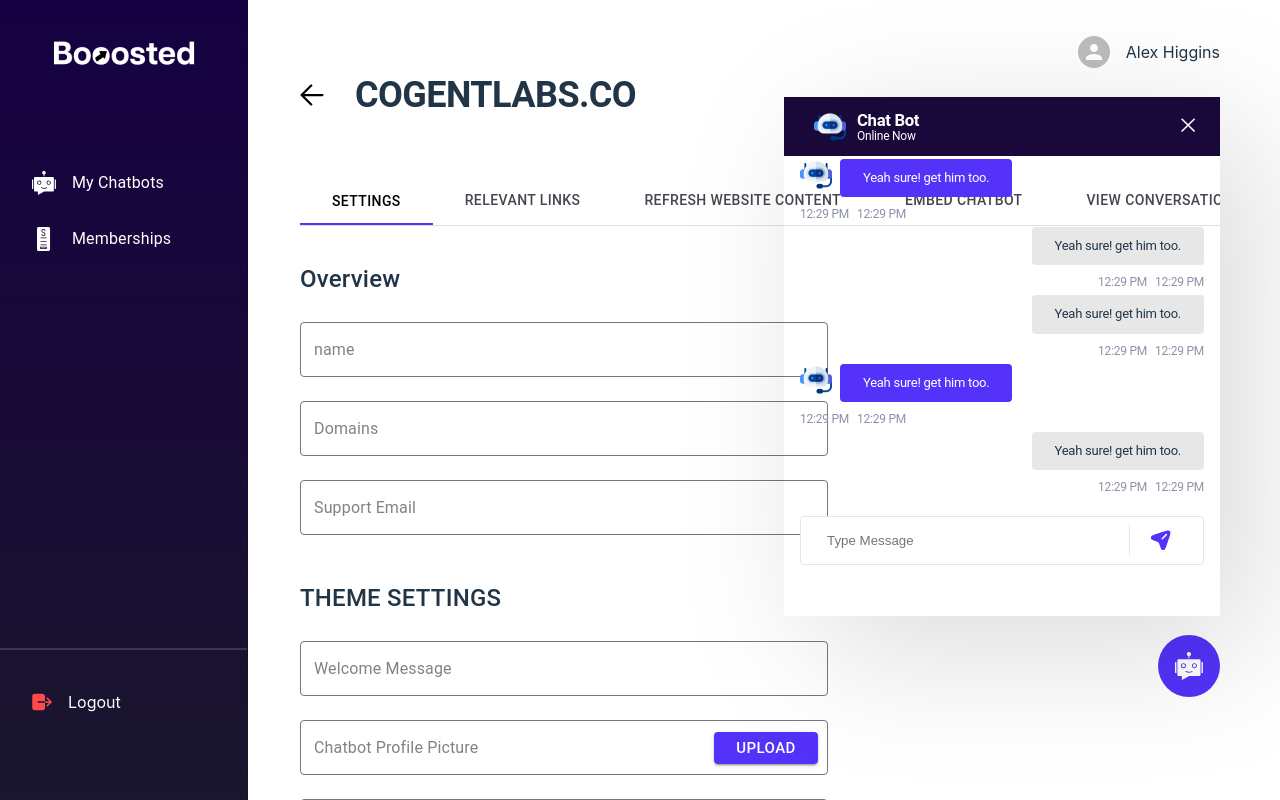
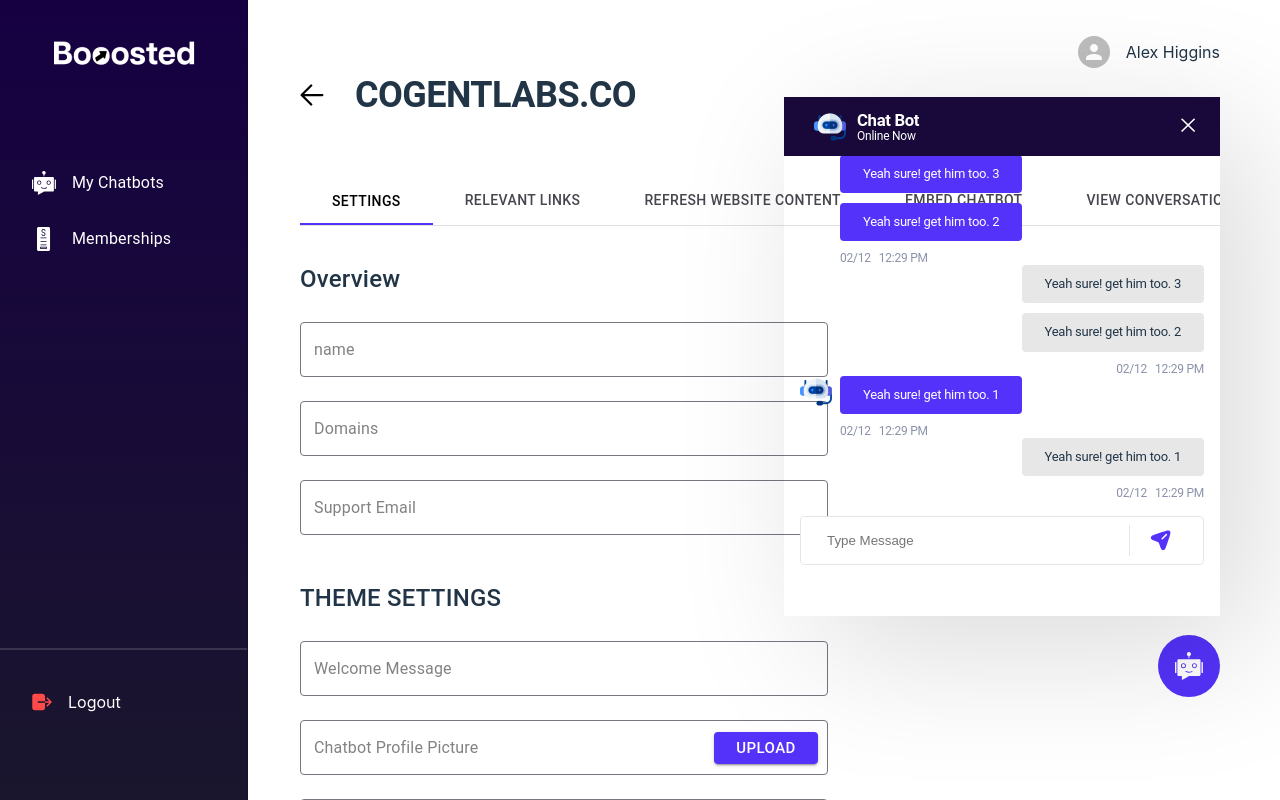
Before and after one commit to M-Faheem1/Boosted, a React (Vite) app: page / in a window 1280 px wide. Both pictures are taken after a click on the element 1189 px from the left and 669 px from the top of the page. Shown: the top 800 px of the page. Built offline with nearby package versions, Linux system fonts and the light colour scheme.

Commit message:
fix chat popui (#9)

```diff
--- a/src/App.css
+++ b/src/App.css
@@ -71,20 +71,33 @@
 .chat-bot .bot-popup .bot-chat .bot-body .msgs-scroller .label-wrapper {
   display: flex;
   gap: 8px;
+  margin-left: 40px;
 }
 .chat-bot .bot-popup .bot-chat .bot-body .msgs-scroller .message-wrapper {
   display: flex;
   gap: 8px;
+}
+.chat-bot .bot-popup .bot-chat .bot-body .msgs-scroller .message-sent-wrapper {
+  display: flex;
+  flex-direction: column-reverse;
+}
+.chat-bot .bot-popup .bot-chat .bot-body .msgs-scroller .message-sent-wrapper .display-date,
+.chat-bot .bot-popup .bot-chat .bot-body .msgs-scroller .message-sent-wrapper .display-time {
+  display: none;
+}
+.chat-bot .bot-popup .bot-chat .bot-body .msgs-scroller .message-sent-wrapper .msg-sent:first-of-type .display-date,
+.chat-bot .bot-popup .bot-chat .bot-body .msgs-scroller .message-sent-wrapper .msg-sent:first-of-type .display-time {
+  display: block;
 }
 .chat-bot .bot-popup .bot-chat .bot-body .msgs-scroller .msg-sent {
   display: flex;
   flex-direction: column;
   align-items: flex-end;
   justify-content: end;
-  margin-bottom: 6px;
 }
 .chat-bot .bot-popup .bot-chat .bot-body .msgs-scroller .msg-sent p {
   box-sizing: border-box;
+  word-break: break-all;
   padding: 11px 23px;
   border-radius: 4px;
   background: #e7e7e7;
@@ -102,12 +115,29 @@
   letter-spacing: -0.02em;
   color: #8a91a8;
 }
+.chat-bot .bot-popup .bot-chat .bot-body .msgs-scroller .message-receive-wrapper {
+  display: flex;
+  flex-direction: column-reverse;
+}
+.chat-bot .bot-popup .bot-chat .bot-body .msgs-scroller .message-receive-wrapper .svg-wrapper {
+  visibility: hidden;
+}
+.chat-bot .bot-popup .bot-chat .bot-body .msgs-scroller .message-receive-wrapper .msg-receive:last-of-type .svg-wrapper {
+  visibility: visible;
+}
+.chat-bot .bot-popup .bot-chat .bot-body .msgs-scroller .message-receive-wrapper .display-date,
+.chat-bot .bot-popup .bot-chat .bot-body .msgs-scroller .message-receive-wrapper .display-time {
+  display: none;
+}
+.chat-bot .bot-popup .bot-chat .bot-body .msgs-scroller .message-receive-wrapper .msg-receive:first-of-type .display-date,
+.chat-bot .bot-popup .bot-chat .bot-body .msgs-scroller .message-receive-wrapper .msg-receive:first-of-type .display-time {
+  display: block;
+}
 .chat-bot .bot-popup .bot-chat .bot-body .msgs-scroller .msg-receive {
   display: flex;
   flex-direction: column;
   align-items: flex-start;
   justify-content: end;
-  margin-bottom: 6px;
 }
 .chat-bot .bot-popup .bot-chat .bot-body .msgs-scroller .msg-receive p {
   box-sizing: border-box;
@@ -122,6 +152,7 @@
   line-height: 16.2px;
   letter-spacing: -0.02em;
   margin-bottom: 10px;
+  word-break: break-all;
 }
 .chat-bot .bot-popup .bot-chat .bot-body .msgs-scroller .msg-receive label {
   font-size: 12px;
@@ -225,20 +256,33 @@
 .chat-bot .bot-popup .bot-chat .bot-body .msgs-scroller .label-wrapper {
   display: flex;
   gap: 8px;
+  margin-left: 40px;
 }
 .chat-bot .bot-popup .bot-chat .bot-body .msgs-scroller .message-wrapper {
   display: flex;
   gap: 8px;
+}
+.chat-bot .bot-popup .bot-chat .bot-body .msgs-scroller .message-sent-wrapper {
+  display: flex;
+  flex-direction: column-reverse;
+}
+.chat-bot .bot-popup .bot-chat .bot-body .msgs-scroller .message-sent-wrapper .display-date,
+.chat-bot .bot-popup .bot-chat .bot-body .msgs-scroller .message-sent-wrapper .display-time {
+  display: none;
+}
+.chat-bot .bot-popup .bot-chat .bot-body .msgs-scroller .message-sent-wrapper .msg-sent:first-of-type .display-date,
+.chat-bot .bot-popup .bot-chat .bot-body .msgs-scroller .message-sent-wrapper .msg-sent:first-of-type .display-time {
+  display: block;
 }
 .chat-bot .bot-popup .bot-chat .bot-body .msgs-scroller .msg-sent {
   display: flex;
   flex-direction: column;
   align-items: flex-end;
   justify-content: end;
-  margin-bottom: 6px;
 }
 .chat-bot .bot-popup .bot-chat .bot-body .msgs-scroller .msg-sent p {
   box-sizing: border-box;
+  word-break: break-all;
   padding: 11px 23px;
   border-radius: 4px;
   background: #e7e7e7;
@@ -256,12 +300,29 @@
   letter-spacing: -0.02em;
   color: #8a91a8;
 }
+.chat-bot .bot-popup .bot-chat .bot-body .msgs-scroller .message-receive-wrapper {
+  display: flex;
+  flex-direction: column-reverse;
+}
+.chat-bot .bot-popup .bot-chat .bot-body .msgs-scroller .message-receive-wrapper .svg-wrapper {
+  visibility: hidden;
+}
+.chat-bot .bot-popup .bot-chat .bot-body .msgs-scroller .message-receive-wrapper .msg-receive:last-of-type .svg-wrapper {
+  visibility: visible;
+}
+.chat-bot .bot-popup .bot-chat .bot-body .msgs-scroller .message-receive-wrapper .display-date,
+.chat-bot .bot-popup .bot-chat .bot-body .msgs-scroller .message-receive-wrapper .display-time {
+  display: none;
+}
+.chat-bot .bot-popup .bot-chat .bot-body .msgs-scroller .message-receive-wrapper .msg-receive:first-of-type .display-date,
+.chat-bot .bot-popup .bot-chat .bot-body .msgs-scroller .message-receive-wrapper .msg-receive:first-of-type .display-time {
+  display: block;
+}
 .chat-bot .bot-popup .bot-chat .bot-body .msgs-scroller .msg-receive {
   display: flex;
   flex-direction: column;
   align-items: flex-start;
   justify-content: end;
-  margin-bottom: 6px;
 }
 .chat-bot .bot-popup .bot-chat .bot-body .msgs-scroller .msg-receive p {
   box-sizing: border-box;
@@ -276,6 +337,7 @@
   line-height: 16.2px;
   letter-spacing: -0.02em;
   margin-bottom: 10px;
+  word-break: break-all;
 }
 .chat-bot .bot-popup .bot-chat .bot-body .msgs-scroller .msg-receive label {
   font-size: 12px;
--- a/src/assets/scss/_chatpopup.scss
+++ b/src/assets/scss/_chatpopup.scss
@@ -57,19 +57,36 @@
 					.label-wrapper {
 						display: flex;
 						gap: 8px;
+						margin-left: 40px;
 					}
 					.message-wrapper {
 						display: flex;
 						gap: 8px;
 					}
+
+					.message-sent-wrapper {
+						display: flex;
+						flex-direction: column-reverse;
+						.display-date,
+						.display-time {
+							display: none;
+						}
+						.msg-sent:first-of-type {
+							.display-date,
+							.display-time {
+								display: block;
+							}
+						}
+					}
+
 					.msg-sent {
 						display: flex;
 						flex-direction: column;
 						align-items: flex-end;
 						justify-content: end;
-						margin-bottom: 6px;
 						p {
 							box-sizing: border-box;
+							word-break: break-all;
 							padding: 11px 23px;
 							border-radius: 4px;
 							background: #e7e7e7;
@@ -88,12 +105,34 @@
 							color: #8a91a8;
 						}
 					}
+					.message-receive-wrapper {
+						display: flex;
+						flex-direction: column-reverse;
+						.svg-wrapper {
+							visibility: hidden;
+						}
+						.msg-receive:last-of-type {
+							.svg-wrapper {
+								visibility: visible;
+							}
+						}
+						.display-date,
+						.display-time {
+							display: none;
+						}
+						.msg-receive:first-of-type {
+							.display-date,
+							.display-time {
+								display: block;
+							}
+						}
+					}
+
 					.msg-receive {
 						display: flex;
 						flex-direction: column;
 						align-items: flex-start;
 						justify-content: end;
-						margin-bottom: 6px;
 
 						p {
 							box-sizing: border-box;
@@ -108,6 +147,7 @@
 							line-height: 16.2px;
 							letter-spacing: -0.02em;
 							margin-bottom: 10px;
+							word-break: break-all;
 						}
 						label {
 							font-size: 12px;
--- a/src/pages/Components/ChatPopup.jsx
+++ b/src/pages/Components/ChatPopup.jsx
@@ -32,58 +32,83 @@
 
 						<div className='bot-body'>
 							<div className='msgs-scroller'>
+								<div className='message-sent-wrapper'>
 									<div className='msg-sent'>
-									<p>Yeah sure! get him too.</p>
+										<p>Yeah sure! get him too. 1 </p>
 										<div className='label-wrapper'>
-										<label>12:29 PM</label>
-										<label>12:29 PM</label>
+											<label className='display-date'>02/12</label>
+											<label className='display-time'>12:29 PM</label>
+										</div>
 									</div>
 								</div>
 
+								<div className='message-receive-wrapper'>
 									<div className='msg-receive'>
 										<div className='message-wrapper'>
+											<div className='svg-wrapper'>
 												<SvgChatbotAvtarSvg />
-										<p>Yeah sure! get him too.</p>
+											</div>
+											<p>Yeah sure! get him too. 1</p>
 										</div>
 										<div className='label-wrapper'>
-										<label>12:29 PM</label>
-										<label>12:29 PM</label>
+											<label className='display-date'>02/12</label>
+											<label className='display-time'>12:29 PM</label>
+										</div>
+									</div>
+								</div>
+								<div className='message-sent-wrapper'>
+									<div className='msg-sent'>
+										<p>Yeah sure! get him too. 2 </p>
+										<div className='label-wrapper'>
+											<label className='display-date'>02/12</label>
+											<label className='display-time'>12:29 PM</label>
+										</div>
+									</div>
+									<div className='msg-sent'>
+										<p>Yeah sure! get him too. 3</p>
+										<div className='label-wrapper'>
+											<label className='display-date'>02/12</label>
+											<label className='display-time'>12:29 PM</label>
+										</div>
 									</div>
 								</div>
 
-								<div className='msg-sent'>
-									<p>Yeah sure! get him too.</p>
+								<div className='message-receive-wrapper'>
+									<div className='msg-receive'>
+										<div className='message-wrapper'>
+											<div className='svg-wrapper'>
+												<SvgChatbotAvtarSvg />
+											</div>
+											<p>Yeah sure! get him too. 2</p>
+										</div>
 										<div className='label-wrapper'>
-										<label>12:29 PM</label>
-										<label>12:29 PM</label>
-									</div>
-								</div>
-
-								<div className='msg-sent'>
-									<p>Yeah sure! get him too.</p>
-									<div className='label-wrapper'>
-										<label>12:29 PM</label>
-										<label>12:29 PM</label>
+											<label className='display-date'>02/12</label>
+											<label className='display-time'>12:29 PM</label>
 										</div>
 									</div>
 									<div className='msg-receive'>
 										<div className='message-wrapper'>
+											<div className='svg-wrapper'>
 												<SvgChatbotAvtarSvg />
-										<p>Yeah sure! get him too.</p>
+											</div>
+											<p>Yeah sure! get him too. 3</p>
 										</div>
 										<div className='label-wrapper'>
-										<label>12:29 PM</label>
-										<label>12:29 PM</label>
+											<label className='display-date'>02/12</label>
+											<label className='display-time'>12:29 PM</label>
 										</div>
 									</div>
 									<div className='msg-receive'>
 										<div className='message-wrapper'>
+											<div className='svg-wrapper'>
 												<SvgChatbotAvtarSvg />
-										<p>Yeah sure! get him too.</p>
+											</div>
+											<p>Yeah sure! get him too. 4</p>
 										</div>
 										<div className='label-wrapper'>
-										<label>12:29 PM</label>
-										<label>12:29 PM</label>
+											<label className='display-date'>02/12</label>
+											<label className='display-time'>12:29 PM</label>
+										</div>
 									</div>
 								</div>
 							</div>
```
Also changed, not shown: 1 other file (tests, documents, lock files or other folders). Lines whose indentation alone changed are shown as unchanged.
